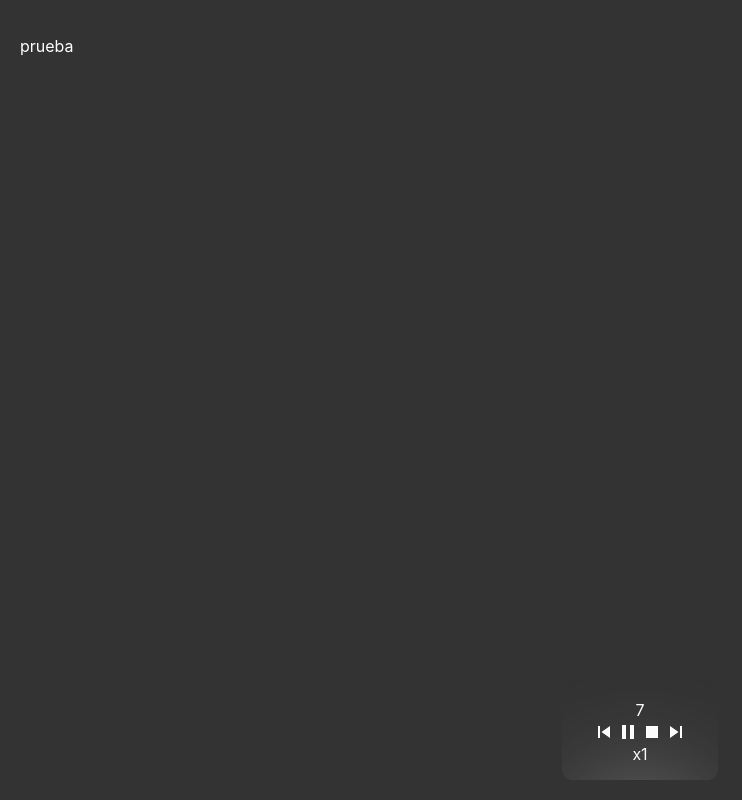
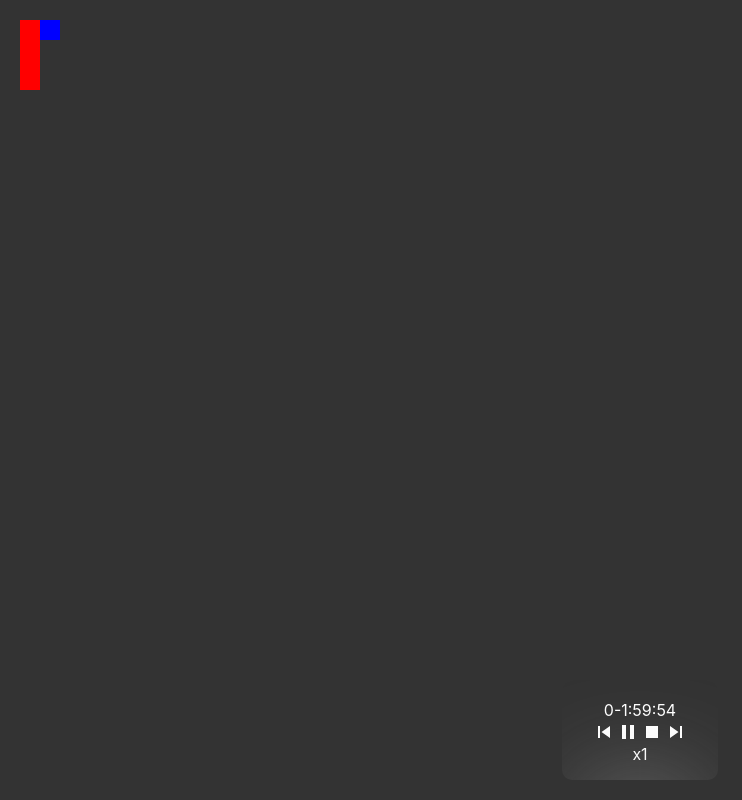
Before and after one commit to Diegbys/simulacion, a React (Create React App) app: page /simulation/game/1/1/1/1/1 in a window 1280 px wide. Shown: the whole page, without its empty margins (0-742 px from the left). Built offline with nearby package versions, Linux system fonts and the light colour scheme.

Commit message:
base of clients and servers

```diff
--- a/src/App.jsx
+++ b/src/App.jsx
@@ -20,9 +20,7 @@ function App() {
                     <Route path="/simulation">
                         <Switch>
                             <Route path="/simulation/game/:lambda/:mu/:observation/:queue/:servers">
-                                <div className="simulation-container">
-                                    <Simulation />
-                                </div>
+                                <Simulation />
                             </Route>
                             <Route path="/">
                                 <Form />
--- /dev/null
+++ b/src/components/calcTime.js
@@ -0,0 +1,11 @@
+export default function calcTime(value) {
+    const sec = parseInt(value, 10);
+    let hours = Math.floor(sec / 3600);
+    let minutes = Math.floor((sec - (hours * 3600)) / 60);
+    let seconds = sec - (hours * 3600) - (minutes * 60);
+    // add 0 if seconds < 10; Example: 2 => 02
+    if (hours < 10) { hours = "0" + hours; }
+    if (minutes < 10) { minutes = "0" + minutes; }
+    if (seconds < 10) { seconds = "0" + seconds; }
+    return hours + ':' + minutes + ':' + seconds;
+}
--- a/src/screens/simulation/form.js
+++ b/src/screens/simulation/form.js
@@ -73,11 +73,13 @@ export default function Form() {
             return errors;
         }, {});
 
-        ['queue', 'servers'].forEach(e => {
-            if ((data[e] <= 0 && !data.limit) || (data[e] <=0 && data.limit)) {
-                errors[e] = "El campo no puede estar vacio ni ser negativo";
-            }
-        });
+        if(data.queue <= 0 && data.limit){
+            errors['queue'] = "El campo no puede ser menor a 0";
+        }
+
+        if(data.servers <= 0){
+            errors['servers'] = "Debe haber almenos 1 servidor";
+        }
 
         setErrors(errors);
 
--- a/src/screens/simulation/simulation.js
+++ b/src/screens/simulation/simulation.js
@@ -6,24 +6,63 @@ import StopIcon from '@material-ui/icons/Stop';
 import PlayArrowIcon from '@material-ui/icons/PlayArrow';
 import { useParams } from 'react-router-dom';
 
+import calcTime from './../../components/calcTime';
+
+function getRandomExponential(rate) {
+    return parseInt(-Math.log(Math.random()) * rate);
+}
+
+function getRandomPoisson(lambda) {
+    let l = Math.exp(-lambda);
+    let p = 1.0;
+    let k = 0;
+
+    do {
+        k++;
+        p *= Math.random();
+    } while (p > l);
+
+    return parseInt(k - 1);
+}
+
 export default function Simulation(props) {
     const params = useParams();
-    const [seconds, setSeconds] = useState(0);
+
+    const [seconds, setSeconds] = useState(params.observation);
     const [velocity, setVelocity] = useState(1)
     const [pause, setPause] = useState(false);
+    const [toNewClient, setToNewClient] = useState(getRandomExponential(params.lambda));
+    const [servers, setServers] = useState(Array(parseInt(params.servers)).fill({ client: "", timeClient: 0 }))
+    const [queue, setQueue] = useState([]);
+
     let timer = React.useRef(0);
 
     React.useEffect(() => {
-        console.log(params.lambda);
         setTime();
     }, [velocity]);
 
     const setTime = () => {
         clearInterval(timer.current);
         setPause(false);
+
         timer.current = setInterval(() => {
-            setSeconds(prev => prev + 1);
+
+            if (seconds - 1 <= 0) {
+                console.log('stop');
+            }
+
+            setSeconds(prev => prev - 1);
+
+            if (toNewClient - 1 <= 0) {
+                // addNewClient();
+            } else {
+                setToNewClient(prev => prev - 1);
+            }
+
+            calcServers();
+
         }, (1000 / velocity))
+
         return () => clearInterval(timer.current);
     }
 
@@ -37,15 +76,30 @@ export default function Simulation(props) {
         }
     };
 
+    const addNewClient = () => {
+        if((params.limit && queue.length <= params.queue) || (!params.limit)){
+            queue.push(<div className="client"></div>)
+        }
+    }
+
+    const calcServers = () => {
+
+    }
+
 
     return (
-        <div className="simulation">
-            <p>prueba</p>
+        <div className="simulation-container">
+            <div className="servers">
+                {servers.map((server, index) => <div key={index} className="server"><div className="client"></div></div>)}
+            </div>
 
+            <div className="clients">
+                {queue.map((client, index) => <div className="client" key={index}>{client}</div>)}
+            </div>
 
             <div className="timer">
                 <div>
-                    <p>{seconds}</p>
+                    <p>{calcTime(seconds)}</p>
                     <div className="time-buttons">
                         <SkipPreviousIcon onClick={() => velocity > 1 && setVelocity(prev => prev / 2)} />
                         {!pause ? <PauseIcon onClick={() => pause_or_start()} /> : <PlayArrowIcon onClick={() => pause_or_start()} />}
--- a/src/styles/App.css
+++ b/src/styles/App.css
@@ -84,8 +84,35 @@ a {
 /* SIMULATION */
 
 .simulation-container {
-  padding: 20px;
+  height: 100%;
+  position: relative;
+  display: flex;
 }
+
+.servers{
+  width: 20%;
+}
+
+.server{
+  width: 20px;
+  height: 70px;
+  background-color: red;
+  margin: 20px;
+}
+
+.clients{
+  width: 80%;
+  display: flex;
+  flex-wrap: wrap;
+}
+
+.client{
+  width: 20px;
+  height: 20px;
+  background-color: blue;
+  margin: 20px;
+}
+
 
 .timer {
   position: absolute;
```
